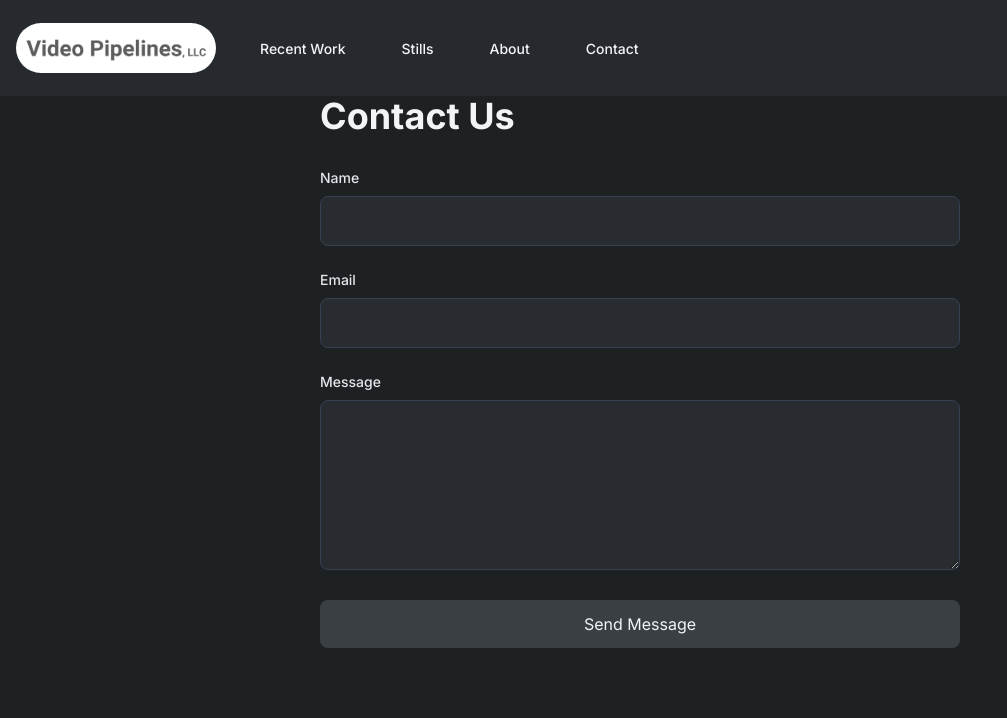
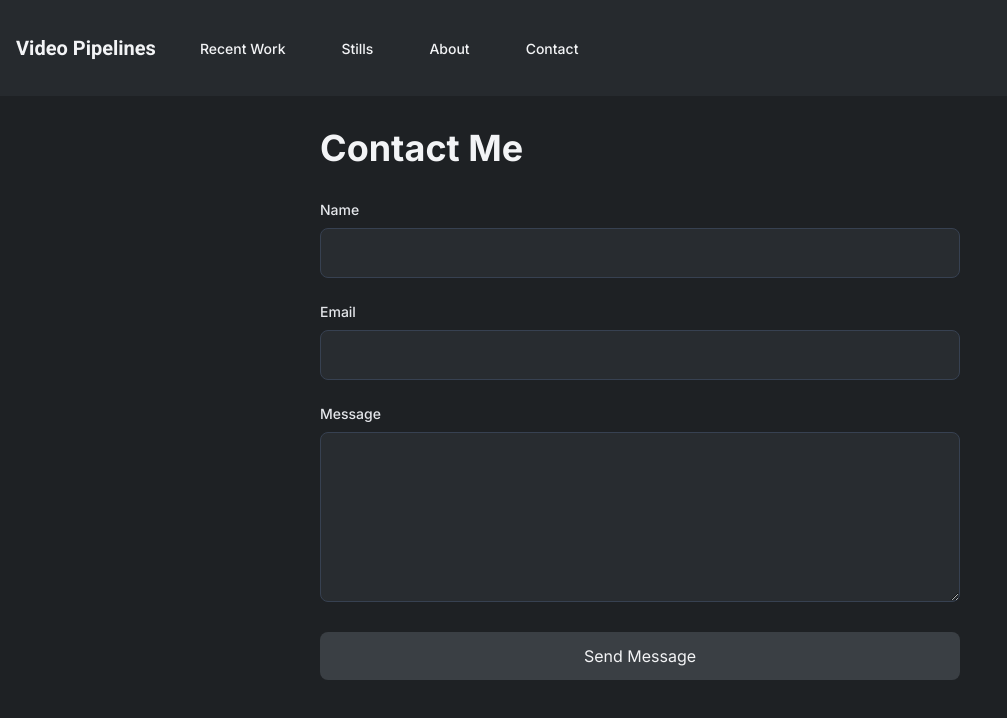
Before and after one commit to charlestbell/Video-Pipelines-Site, a Next.js app: page /contact in a window 1280 px wide. Shown: the top 718 px of the page, without its empty margins (0-1007 px from the left). Built offline with nearby package versions, Linux system fonts and the light colour scheme.

Commit message:
Nav bar and contact page

```diff
--- a/src/app/contact/page.tsx
+++ b/src/app/contact/page.tsx
@@ -36,9 +36,9 @@ export default function Contact() {
     <motion.div
       initial={{ opacity: 0 }}
       animate={{ opacity: 1 }}
-      className="min-h-screen pt-24 px-4 max-w-2xl mx-auto"
+      className="min-h-screen pt-32 px-4 max-w-2xl mx-auto"
     >
-      <h1 className="text-4xl font-bold mb-8 text-gray-100">Contact Us</h1>
+      <h1 className="text-4xl font-bold mb-8 text-gray-100">Contact Me</h1>
 
       <form onSubmit={handleSubmit} className="space-y-6">
         <motion.div
--- a/src/components/Navbar.tsx
+++ b/src/components/Navbar.tsx
@@ -1,7 +1,40 @@
 "use client";
-import Image from "next/image";
 import Link from "next/link";
 import { motion } from "framer-motion";
+import { Roboto } from "next/font/google";
+
+const roboto = Roboto({
+  weight: ["400", "700"],
+  subsets: ["latin"],
+});
+
+const AnimatedCharacters = ({
+  text,
+  bold = false,
+}: {
+  text: string;
+  bold?: boolean;
+}) => {
+  return (
+    <span className={bold ? "font-bold" : ""}>
+      {text.split("").map((char, index) => (
+        <motion.span
+          key={index}
+          initial={{ opacity: 0, y: -5 }}
+          animate={{ opacity: 1, y: 0 }}
+          transition={{
+            duration: 0.5,
+            delay: 0.05 * index,
+            ease: "easeOut",
+          }}
+          className="inline-block"
+        >
+          {char === " " ? "\u00A0" : char}
+        </motion.span>
+      ))}
+    </span>
+  );
+};
 
 const NavLink = ({
   href,
@@ -17,7 +50,7 @@ const NavLink = ({
     animate={{ opacity: 1, y: 0 }}
     transition={{
       duration: 0.5,
-      delay: 0.1 + index * 0.1, // Starting from 0.1s, with 0.1s between each
+      delay: 0.5 + index * 0.1,
       ease: "easeOut",
     }}
   >
@@ -49,25 +82,11 @@ export default function Navbar() {
     >
       <div className="container mx-auto px-4">
         <div className="flex flex-row items-center gap-8 h-24">
-          <motion.div
-            initial={{ opacity: 0, y: -20 }}
-            animate={{ opacity: 1, y: 0 }}
-            transition={{
-              duration: 0.5,
-              delay: 0.1, // Same initial delay as first nav item
-              ease: "easeOut",
-            }}
-          >
-            <Link href="/" className="flex-shrink-0">
-              <Image
-                src="/vp_logo.jpg"
-                alt="Video Pipelines Logo"
-                width={200}
-                height={200}
-                className="rounded-full"
-              />
-            </Link>
-          </motion.div>
+          <Link href="/" className="flex-shrink-0">
+            <span className={`${roboto.className} text-xl text-gray-100`}>
+              <AnimatedCharacters text="Video Pipelines" bold />
+            </span>
+          </Link>
 
           <div className="flex flex-row items-center gap-8">
             {navItems.map((item, index) => (
```
